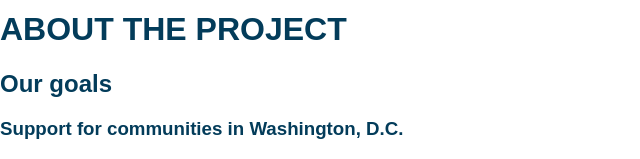
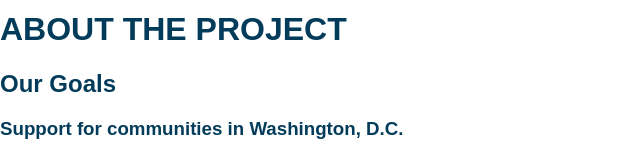
Before and after one commit to xaviersgwu/esports-for-education-website, a plain HTML site: page index.html in a window 1280 px wide. Shown: the part 609-768 px from the top of the page, 0-640 px from the left. Drawn offline with Linux system fonts and the light colour scheme; a web font is replaced by a local one.

Commit message:
Update index.html

```diff
--- a/index.html
+++ b/index.html
@@ -74,7 +74,7 @@
             <div class="roadmap-items-wrapper">
                 <h1>ABOUT THE PROJECT</h1>
                 <div class="roadmap-item-wrapper">
-                    <h2>Our goals</h2>
+                    <h2>Our Goals</h2>
                     <h3>Support for communities in Washington, D.C.</h3>
                     <p> Although this project unfortunately isn't a reality yet, we are working our hardest to work with companies that might be interested in supporting us.
                         The goal of this program is to promote playing video games as a positive source for social and personal development.
```
